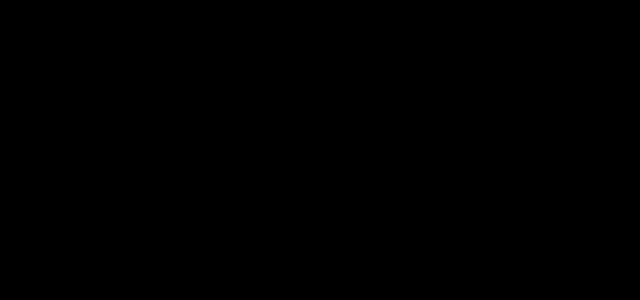
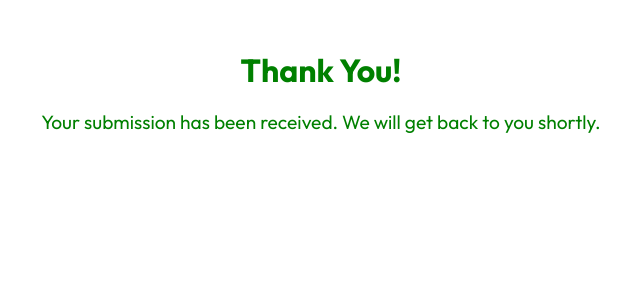
Before and after one commit to leahfrancis/Portfolio, a React (Create React App) app: page /success in a window 1280 px wide. Before the commit this address had no page. Shown: the top 300 px of the page, without its empty margins (319-959 px from the left). Built offline with nearby package versions, Linux system fonts and the light colour scheme.

Commit message:
success.js added

```diff
--- a/public/success.html
+++ /dev/null
@@ -1,23 +0,0 @@
-<!DOCTYPE html>
-<html lang="en">
-<head>
-  <meta charset="UTF-8">
-  <meta name="viewport" content="width=device-width, initial-scale=1.0">
-  <title>Success</title>
-  <style>
-    body {
-      font-family: Arial, sans-serif;
-      text-align: center;
-      padding: 50px;
-      background-color: #f0f8ff;
-    }
-    h1 {
-      color: #4caf50;
-    }
-  </style>
-</head>
-<body>
-  <h1>Thank You!</h1>
-  <p>Your message has been received successfully. We will get back to you soon.</p>
-</body>
-</html>
--- a/src/App.js
+++ b/src/App.js
@@ -4,6 +4,7 @@
 import Project from"./routes/Project";
 import Contact from "./routes/Contact";
 import About from "./routes/About";
+import Success from "./routes/success"
 import { Routes ,Route} from "react-router-dom";
 function App(){
   return (
@@ -13,6 +14,7 @@
     <Route path="/about" element={<About/>}/>
     <Route path="/project" element={<Project/>}/>
     <Route path="/contact" element={<Contact/>}/>
+    <Route path="/success" element={<Success />} />
    </Routes>
    </>
   );
--- a/src/components/Form.js
+++ b/src/components/Form.js
@@ -1,26 +1,49 @@
-import React from 'react';
 import './Form.css';
+import React, { useState } from 'react';
+import { useNavigate } from 'react-router-dom'; // Import useNavigate
 
 const Form = () => {
+  const [submitted, setSubmitted] = useState(false);
+  const navigate = useNavigate(); // Initialize useNavigate
+
+  const handleSubmit = async (e) => {
+    e.preventDefault();
+    const form = e.target;
+    const data = new FormData(form);
+    try {
+      await fetch('/', {
+        method: 'POST',
+        headers: { "Content-Type": "application/x-www-form-urlencoded" },
+        body: new URLSearchParams(data).toString(),
+      });
+      setSubmitted(true);
+      navigate('/success'); // Redirect to success page
+    } catch (error) {
+      console.error('Form submission error:', error);
+    }
+  };
+
   return (
     <div className='form'>
-      <form action="/success.html" method="POST" data-netlify="true">
+      {submitted ? (
+        <div>
+          {/* No content here */}
+        </div>
+      ) : (
+        <form name="contact" method="POST" data-netlify="true" netlify-honeypot="bot-field" onSubmit={handleSubmit}>
           <input type='hidden' name='form-name' value='contact' />
-
+          <input type='hidden' name='bot-field' />
           <label>Your Name:</label>
           <input type='text' name='fname' required />
-
           <label htmlFor='email'>Email:</label>
           <input type='email' name='email' id='email' required />
-
           <label>Subject:</label>
           <input type='text' name='subject' required />
-
           <label>Message:</label>
           <textarea rows="6" name='message' placeholder='Type your message here' required></textarea>
-
           <button className='btn' type='submit'>Submit</button>
         </form>
+      )}
     </div>
   );
 };
--- /dev/null
+++ b/src/routes/success.css
@@ -0,0 +1,15 @@
+.success{
+    padding-top: 50px;
+    text-align: center;
+    background: white;
+    height: 100vh;
+
+
+}
+p{
+    padding-top: 20px;
+    color: green;
+}
+h1{
+    color: green;
+}
--- /dev/null
+++ b/src/routes/success.js
@@ -0,0 +1,14 @@
+// src/routes/Success.js
+import React from 'react';
+ import './success.css';
+
+const Success = () => {
+  return (
+    <div className='success'>
+      <h1>Thank You!</h1>
+      <p>Your submission has been received. We will get back to you shortly.</p>
+    </div>
+  );
+};
+
+export default Success;
```
Lines whose indentation alone changed are shown as unchanged.
